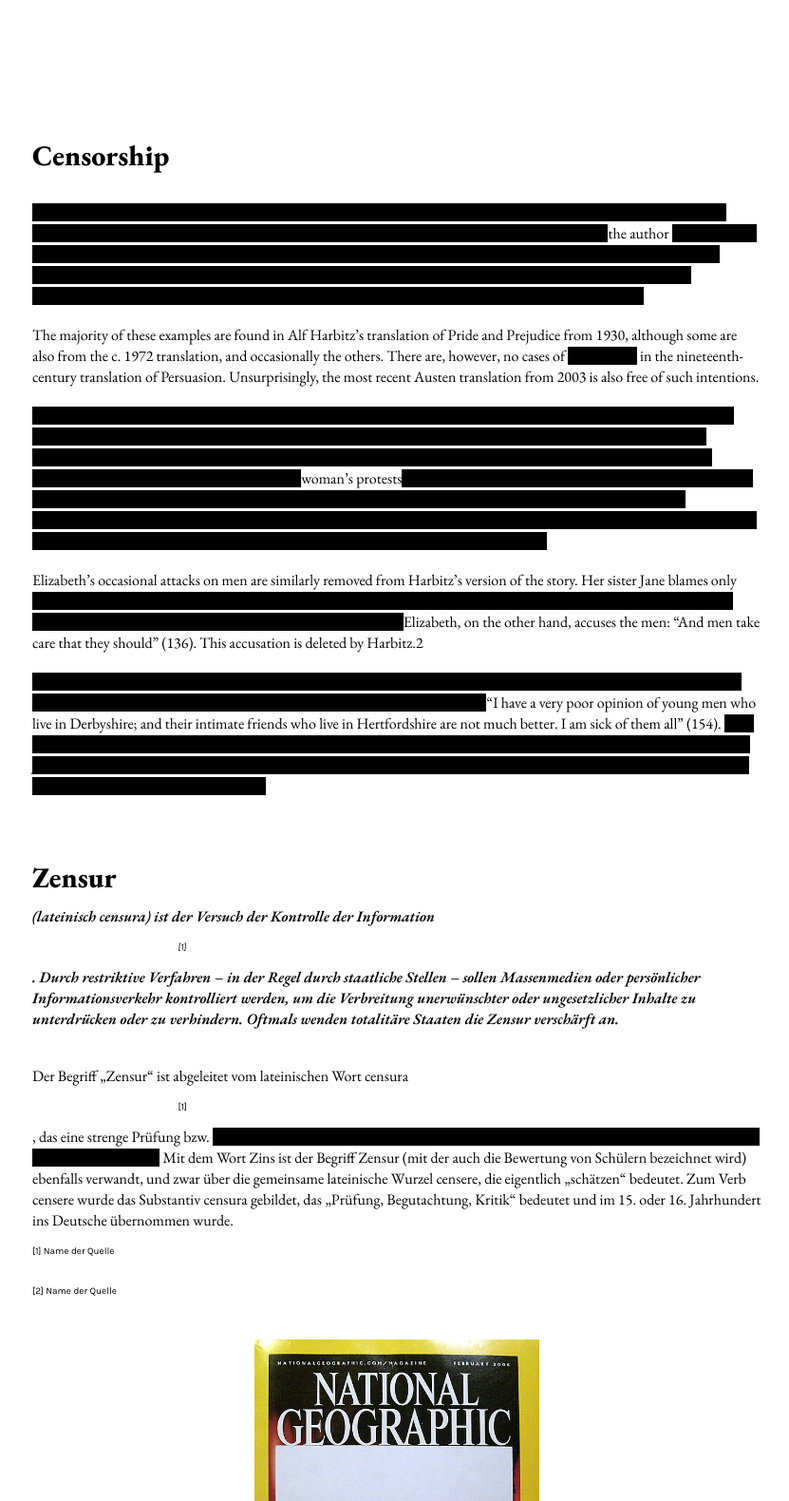
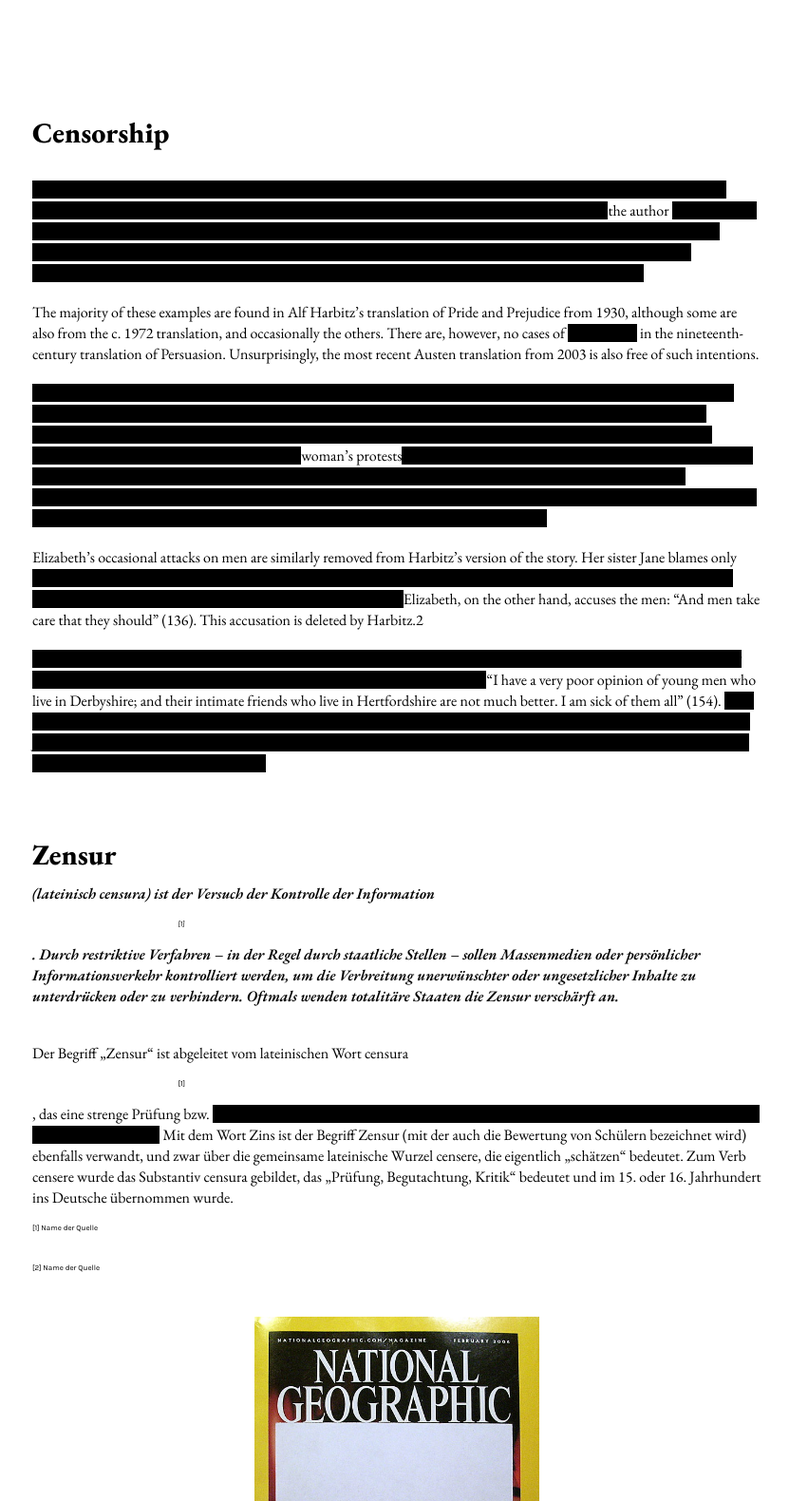
Before and after one commit to hybridselfpublishing3/hybridselfpublishing3.github.io, a plain HTML site: page index.html in a window 1280 px wide. Shown: the part 1160-2740 px from the top of the page at 95% size, without its empty margins (222-1053 px from the left). Drawn offline with nearby package versions, Linux system fonts and the light colour scheme; a web font is replaced by a local one.

Commit message:
Update style.css

```diff
--- a/css/style.css
+++ b/css/style.css
@@ -13,7 +13,7 @@
 
 #content2 a.source {
   font-family: 'Karla', sans-serif;
-  font-size: 10px;
+  font-size: 8px;
   font-weight: 400;
   display: block;
   line-height: 22px;
@@ -176,21 +176,6 @@ nav ul li a:hover {
 }
 
 
-#content a {
-  display: inline-block;
-  padding: 10px 50px;
-  color: #FFFFFF;
-  text-decoration: none;
-  font-family: 'Karla', sans-serif;
-  line-height: 20px;
-  width: 60%;
-  margin: 0 auto;
-}
-
-#content a:hover {
-  color: #000000;
-  background: #000000;
-}
 
 #content p span {
   background-color: #000000;
```
